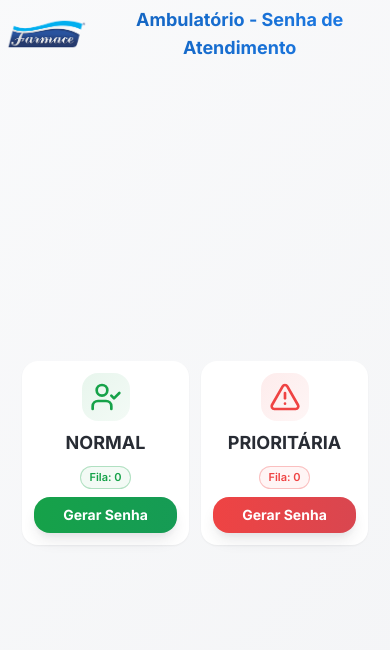
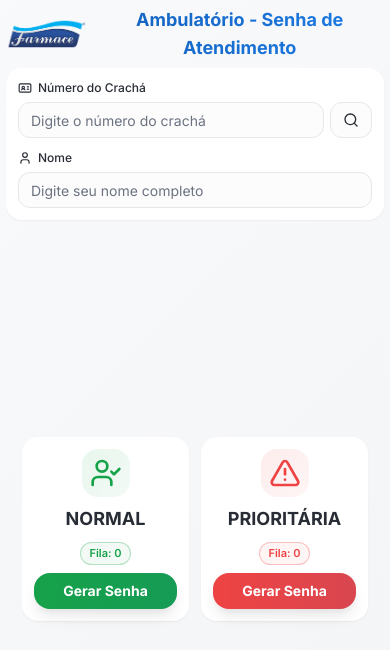
Before and after one commit to emanuelsc3s/SICFAR-Clinic, a React (Vite) app: page /tablet in a window 390 px wide. Shown: the top 650 px of the page. Built offline with nearby package versions, Linux system fonts and the light colour scheme.

Commit message:
fix/erros Console Tablet

```diff
--- a/src/pages/Tablet.tsx
+++ b/src/pages/Tablet.tsx
@@ -6,14 +6,33 @@ import { Card, CardContent, CardHeader, CardTitle } from '@/components/ui/card';
 import { Badge } from '@/components/ui/badge';
 import { useQueue } from '@/context/QueueContext';
 import { Patient } from '@/types/queue';
-import { UserCheck, AlertTriangle } from 'lucide-react';
+import { UserCheck, AlertTriangle, IdCard, Search, User } from 'lucide-react';
 import { toast } from '@/hooks/use-toast';
 import { printTicket } from '@/utils/printTicket';
 import { printThermalTicket } from '@/utils/thermalPrinter';
 
 const Tablet = () => {
   const [employeeBadge, setEmployeeBadge] = useState('');
+  const [employeeName, setEmployeeName] = useState('');
   const { state, dispatch } = useQueue();
+
+  const handleSearchBadge = () => {
+    if (!employeeBadge.trim()) {
+      toast({
+        title: "Erro",
+        description: "Por favor, insira o número do crachá",
+        variant: "destructive",
+      });
+      return;
+    }
+
+    // TODO: Implementar busca no banco de dados pelo número do crachá
+    // Por enquanto, apenas exibe mensagem
+    toast({
+      title: "Buscando...",
+      description: `Localizando colaborador com crachá ${employeeBadge}`,
+    });
+  };
 
   const generatePassword = async (type: 'normal' | 'priority') => {
     if (!employeeBadge.trim()) {
@@ -62,6 +81,7 @@ const Tablet = () => {
     }
 
     setEmployeeBadge('');
+    setEmployeeName('');
   };
 
   return (
@@ -83,6 +103,57 @@ const Tablet = () => {
 
         {/* Ultra Compact Badge Input */}
         <Card className="mb-1.5 shadow-elegant-lg border-0 bg-surface-elevated backdrop-blur-sm">
+          <CardContent className="p-3">
+            <div className="grid grid-cols-1 md:grid-cols-2 gap-3">
+              {/* Campo Número do Crachá */}
+              <div className="space-y-1.5">
+                <label htmlFor="cracha" className="text-xs font-medium text-foreground flex items-center gap-1.5">
+                  <IdCard className="w-3.5 h-3.5" />
+                  Número do Crachá
+                </label>
+                <div className="flex gap-1.5">
+                  <Input
+                    type="number"
+                    id="cracha"
+                    name="cracha"
+                    value={employeeBadge}
+                    onChange={(e) => setEmployeeBadge(e.target.value)}
+                    placeholder="Digite o número do crachá"
+                    className="flex-1 h-9 text-sm"
+                    required
+                  />
+                  <Button
+                    type="button"
+                    size="sm"
+                    variant="outline"
+                    onClick={handleSearchBadge}
+                    className="h-9 px-3"
+                    title="Localizar crachá"
+                  >
+                    <Search className="w-4 h-4" />
+                  </Button>
+                </div>
+              </div>
+
+              {/* Campo Nome */}
+              <div className="space-y-1.5">
+                <label htmlFor="nome" className="text-xs font-medium text-foreground flex items-center gap-1.5">
+                  <User className="w-3.5 h-3.5" />
+                  Nome
+                </label>
+                <Input
+                  type="text"
+                  id="nome"
+                  name="nome"
+                  value={employeeName}
+                  onChange={(e) => setEmployeeName(e.target.value)}
+                  placeholder="Digite seu nome completo"
+                  className="h-9 text-sm"
+                  required
+                />
+              </div>
+            </div>
+          </CardContent>
         </Card>
 
         {/* Ultra Compact Password Generation Cards - Centered Layout */}
--- a/src/utils/thermalPrinter.tsx
+++ b/src/utils/thermalPrinter.tsx
@@ -1,12 +1,10 @@
 /*
  * Impressão térmica via navegador (Android) usando ESC/POS
- * - Gera bytes ESC/POS com react-thermal-printer
+ * - Gera bytes ESC/POS manualmente (sem dependências Node)
  * - Envia para o app RawBT por Intent (sem app desktop)
  * Observação: funciona em Android; em outros ambientes lança erro para permitir fallback
  */
 
-import React from 'react';
-import { Printer, Text, Br, Cut, render } from 'react-thermal-printer';
 import type { TicketData } from '@/utils/printTicket';
 
 function isAndroid(): boolean {
@@ -14,15 +12,43 @@ function isAndroid(): boolean {
 }
 
 function uint8ToBase64(u8: Uint8Array): string {
-  // Converte Uint8Array para base64 de forma segura em chunks
+  // Converte Uint8Array para base64 em chunks (apenas browser)
   let binary = '';
   const chunkSize = 0x8000; // 32 KB
   for (let i = 0; i < u8.length; i += chunkSize) {
     const sub = u8.subarray(i, i + chunkSize);
     binary += String.fromCharCode(...sub);
   }
-  return typeof btoa !== 'undefined' ? btoa(binary) : Buffer.from(binary, 'binary').toString('base64');
+  return btoa(binary);
 }
+
+function concatBytes(chunks: Uint8Array[]): Uint8Array {
+  const total = chunks.reduce((acc, c) => acc + c.length, 0);
+  const out = new Uint8Array(total);
+  let offset = 0;
+  for (const c of chunks) {
+    out.set(c, offset);
+    offset += c.length;
+  }
+  return out;
+}
+
+function text(str: string): Uint8Array {
+  return new TextEncoder().encode(str);
+}
+
+// Comandos ESC/POS úteis
+const ESC = 0x1b; // escape
+const GS = 0x1d;  // group separator
+
+function init(): Uint8Array { return new Uint8Array([ESC, 0x40]); } // ESC @
+function alignCenter(): Uint8Array { return new Uint8Array([ESC, 0x61, 0x01]); } // ESC a 1
+function alignLeft(): Uint8Array { return new Uint8Array([ESC, 0x61, 0x00]); }   // ESC a 0
+function bold(on: boolean): Uint8Array { return new Uint8Array([ESC, 0x45, on ? 1 : 0]); } // ESC E n
+function sizeNormal(): Uint8Array { return new Uint8Array([GS, 0x21, 0x00]); } // GS ! 0
+function sizeDoubleWH(): Uint8Array { return new Uint8Array([GS, 0x21, 0x11]); } // 2x largura e altura
+function lf(lines = 1): Uint8Array { return new Uint8Array(Array(lines).fill(0x0a)); }
+function cut(): Uint8Array { return new Uint8Array([GS, 0x56, 0x01]); } // GS V 1 (partial cut; ignorado se não houver)
 
 export async function buildTicketESCPOSEncoded(data: TicketData): Promise<Uint8Array> {
   const dateTime = new Intl.DateTimeFormat('pt-BR', {
@@ -30,25 +56,36 @@ export async function buildTicketESCPOSEncoded(data: TicketData): Promise<Uint8A
     timeStyle: 'short',
   }).format(data.timestamp);
 
-  const receipt = (
-    <Printer type="epson" width={32} encoder={(t) => new TextEncoder().encode(t)}>
-      <Text align="center">Atendimento Ambulatorial</Text>
-      <Br />
-      <Text align="center" size={{ width: 2, height: 2 }} bold>
-        {data.number}
-      </Text>
-      <Br />
-      <Text align="center">Mat.: {data.employeeBadge}</Text>
-      {data.employeeName ? (
-        <Text align="center">Nome: {data.employeeName}</Text>
-      ) : null}
-      <Text align="center">{dateTime}</Text>
-      <Br />
-      <Cut />
-    </Printer>
-  );
+  const chunks: Uint8Array[] = [];
+  chunks.push(init());
+  chunks.push(alignCenter());
 
-  return await render(receipt);
+  // Cabeçalho
+  chunks.push(bold(true));
+  chunks.push(text('Atendimento Ambulatorial'));
+  chunks.push(bold(false));
+  chunks.push(lf());
+
+  // Número da senha em destaque (2x)
+  chunks.push(sizeDoubleWH());
+  chunks.push(text(data.number));
+  chunks.push(sizeNormal());
+  chunks.push(lf());
+
+  // Demais linhas
+  chunks.push(text(`Mat.: ${data.employeeBadge}`));
+  chunks.push(lf());
+  if (data.employeeName) {
+    chunks.push(text(`Nome: ${data.employeeName}`));
+    chunks.push(lf());
+  }
+  chunks.push(text(dateTime));
+  chunks.push(lf(2));
+
+  // Corte
+  chunks.push(cut());
+
+  return concatBytes(chunks);
 }
 
 export async function printThermalTicket(data: TicketData): Promise<void> {
```
